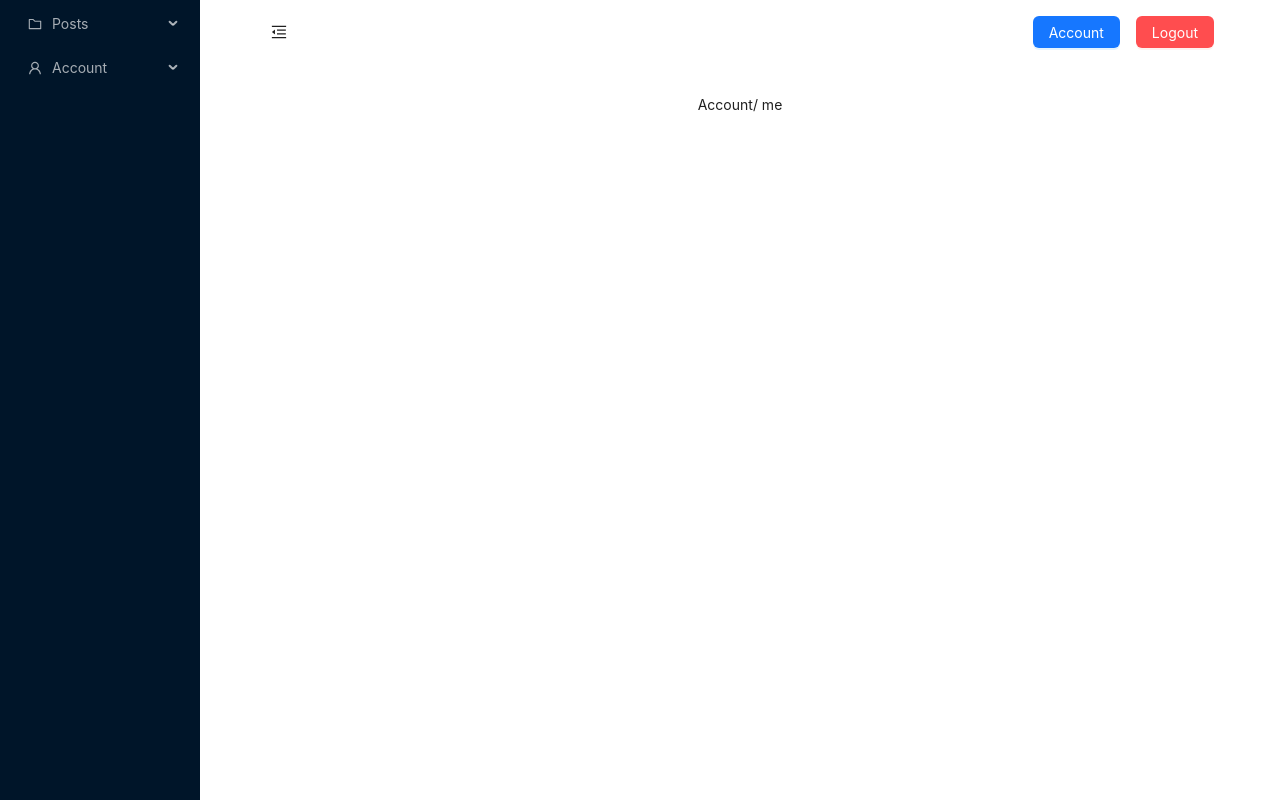
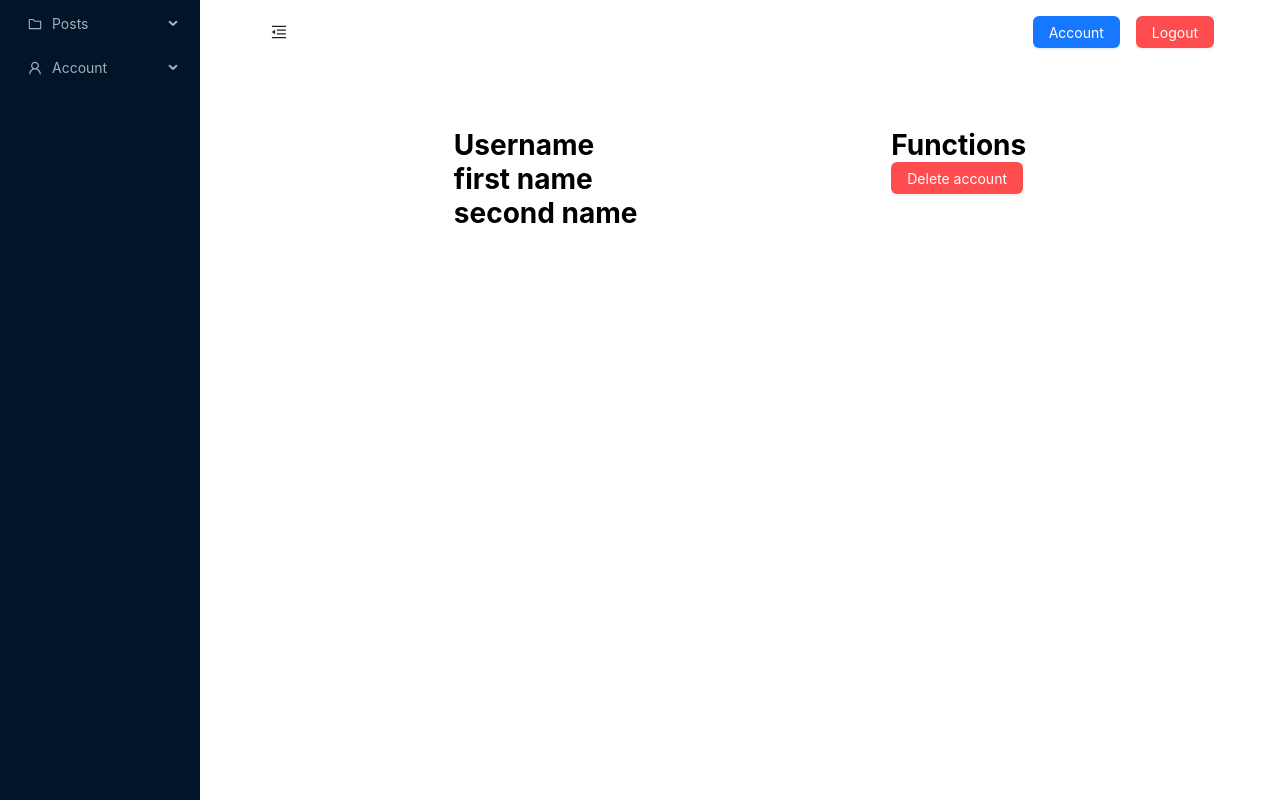
Before and after one commit to perezvonish/next-blog-frontend, a Next.js app: page /account in a window 1280 px wide. Shown: the top 800 px of the page. Built offline with nearby package versions, Linux system fonts and the light colour scheme.

Commit message:
feat: basic view account page

```diff
--- a/src/app/account/page.tsx
+++ b/src/app/account/page.tsx
@@ -1,9 +1,24 @@
+"use client"
+
 import React from "react";
+import styles from "../../styles/account.module.css"
+import {Button} from "antd";
 
 export default function Home() {
     return (
-        <div>
-            Account/ me
+        <div className={styles.accountView}>
+            <div className={styles.accountViewInfo}>
+                <h1>Username</h1>
+                <h1>first name</h1>
+                <h1>second name</h1>
+            </div>
+
+            <div className={styles.accountViewFunctions}>
+                <h1>Functions</h1>
+                <Button type="primary" danger>
+                    Delete account
+                </Button>
+            </div>
         </div>
     )
 }
--- /dev/null
+++ b/src/styles/account.module.css
@@ -0,0 +1,15 @@
+.accountView {
+    display: flex;
+    flex-direction: row;
+    justify-content: space-evenly;
+    width: 100%;
+    color: black;
+}
+
+.accountViewInfo {
+    margin: 2rem;
+}
+
+.accountViewFunctions {
+    margin: 2rem;
+}
```
